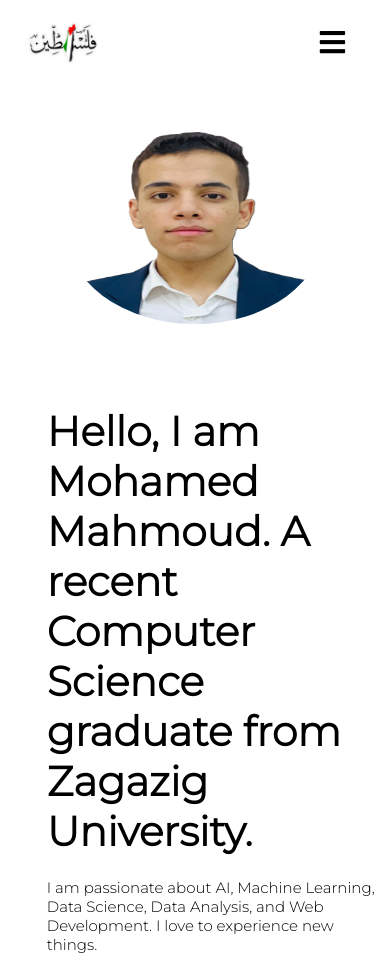
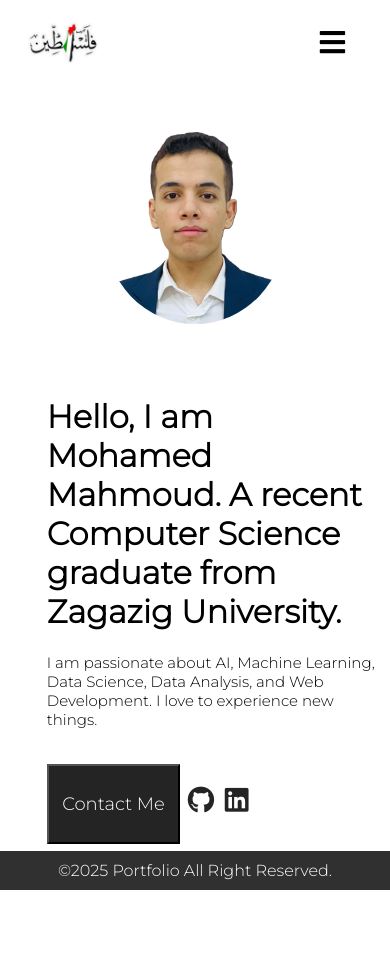
Before and after one commit to Mohammed-Mahmoud-Elsayed-Ahmed-MMES/Mini-Portfolio, a plain HTML site: page index.html in a window 390 px wide. Shown: the top 957 px of the page. After the commit the page ends 890 px from the top, so only its background shows below. Drawn offline with Linux system fonts and the light colour scheme; files whose address does not match are found by name.

Commit message:
Update main.css

```diff
--- a/CSS/main.css
+++ b/CSS/main.css
@@ -335,7 +335,7 @@ nav ul li a:hover::after {
 
 @media (max-width: 600px) {
     .container img {
-        width: inherit;
+        width: fit-content;
         order: 0; /* # Unchanged; preserves mobile image order. */
     }
 }
@@ -366,6 +366,7 @@ nav ul li a:hover::after {
 
 @media (max-width: 600px) {
     .information #one {
+        font-size: xx-large;
         margin-bottom: 2%; /* # Unchanged; preserves mobile text spacing. */
     }
 }
```
